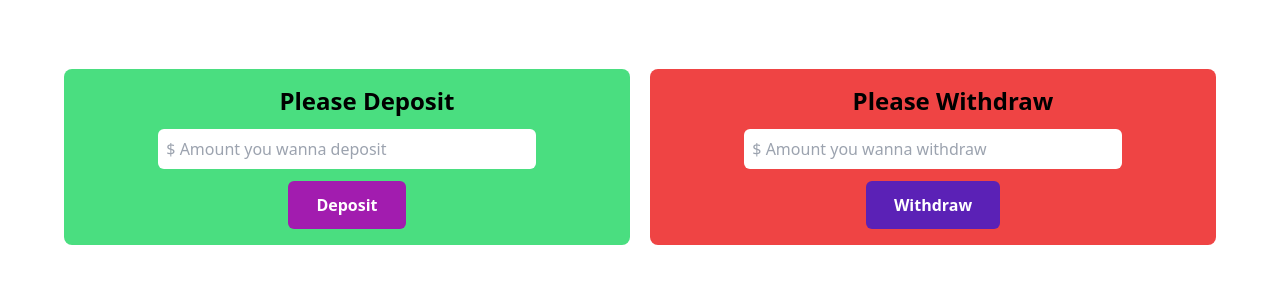
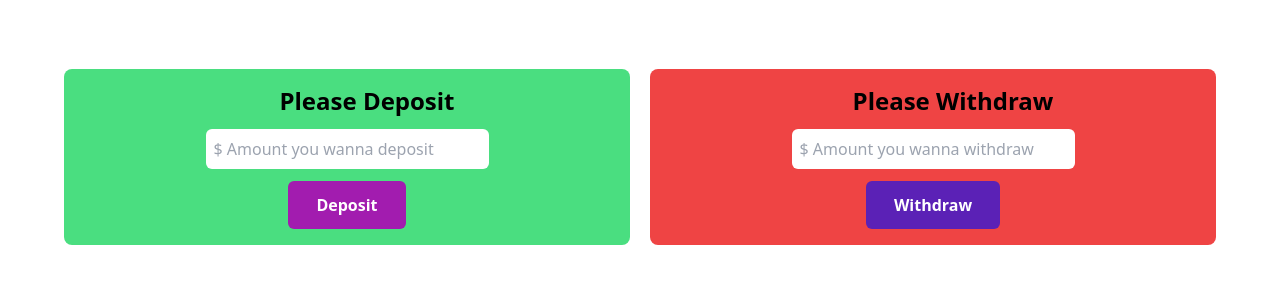
Before and after one commit to Its-Shojib/Bank-Daddy, a plain HTML site: page bank.html in a window 1280 px wide. Shown: the part 299-582 px from the top of the page. Drawn offline with nearby package versions, Linux system fonts and the light colour scheme.

Commit message:
Bank Created All

```diff
--- a/bank.html
+++ b/bank.html
@@ -35,13 +35,13 @@
             <div class="grid grid-cols-2 gap-5">
                 <div class="bg-green-400 h-44 rounded-lg text-center space-y-3">
                     <h1 class="pl-10 pt-4 text-2xl font-bold">Please Deposit</h1>
-                    <input type="text" name="" class="p-2 rounded-md w-8/12" id="depo-input"
+                    <input type="text" name="" class="p-2 rounded-md w-6/12" id="depo-input"
                         placeholder="$ Amount you wanna deposit"><br>
                     <button class="bg-fuchsia-700 text-white py-3 px-7 rounded-md font-semibold" id="btn-deposit">Deposit</button>
                 </div>
                 <div class="bg-red-500 h-44 rounded-lg text-center space-y-3">
                     <h1 class="pl-10 pt-4 text-2xl font-bold">Please Withdraw</h1>
-                    <input type="text" name="" class="p-2 rounded-md w-8/12" id="depo-input"
+                    <input type="text" name="" class="p-2 rounded-md w-6/12" id="depo-input"
                         placeholder="$ Amount you wanna withdraw"><br>
                     <button class="bg-violet-800 text-white py-3 px-7 rounded-md font-semibold" id="btn-withdraw">Withdraw</button>
                 </div>
```
